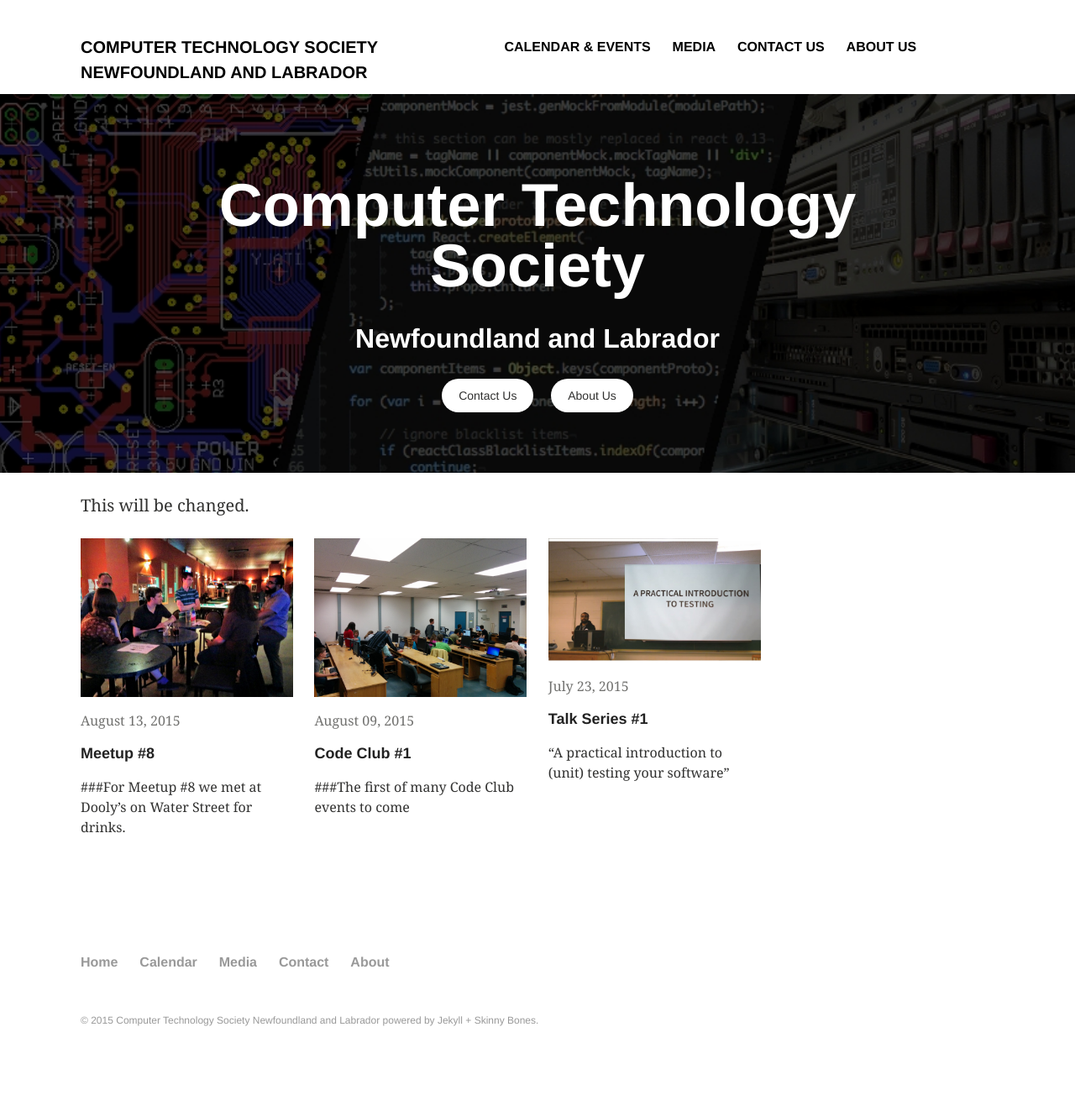
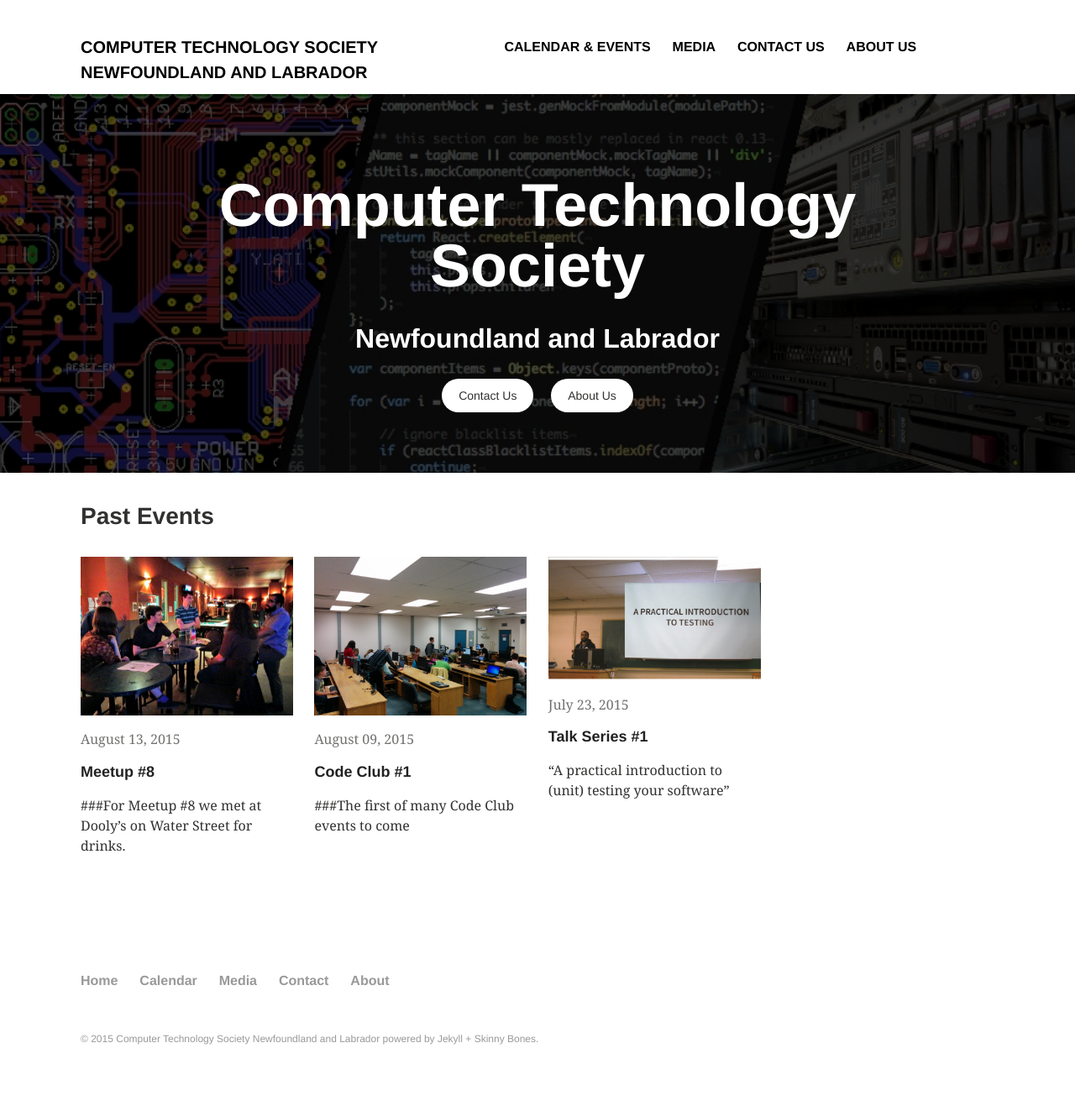
Before and after one commit to CTS-NL/Website, a Jekyll site: the page built from index.md, in a window 1280 px wide. Shown: the whole page at 84% size. Built offline with Jekyll 4.4.1, drawn with Linux system fonts in a browser that asks for light colours; before the commit the page ends 1301 px from its top, so only the background shows below that.

```diff
--- a/_config.yml
+++ b/_config.yml
@@ -5,7 +5,7 @@ description: We are a new group that is trying to create a community for anyone
 logo: logo.png # 120x120 px default image used for Twitter summary card
 teaser: teaser.jpg # 400x250 px default teaser image used in image archive grid
 locale:
-url: /Website
+url:
 
 # Jekyll configuration
 
--- a/index.md
+++ b/index.md
@@ -6,7 +6,7 @@ image:
     feature: feature.jpg
 ---
 
-This will be changed.
+<h3>Past Events</h3>
 
 <div class="tiles">
 {% for post in site.categories.media %}
```
Also changed, not shown: contact.md (+1 -0 lines).
